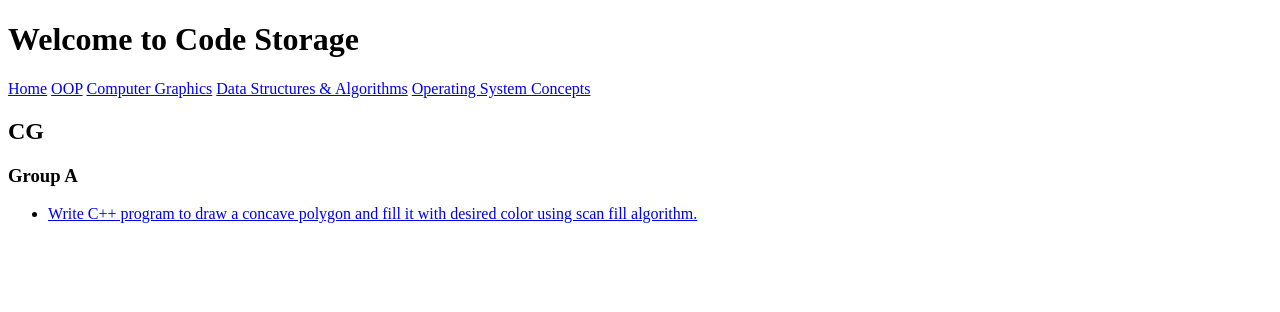
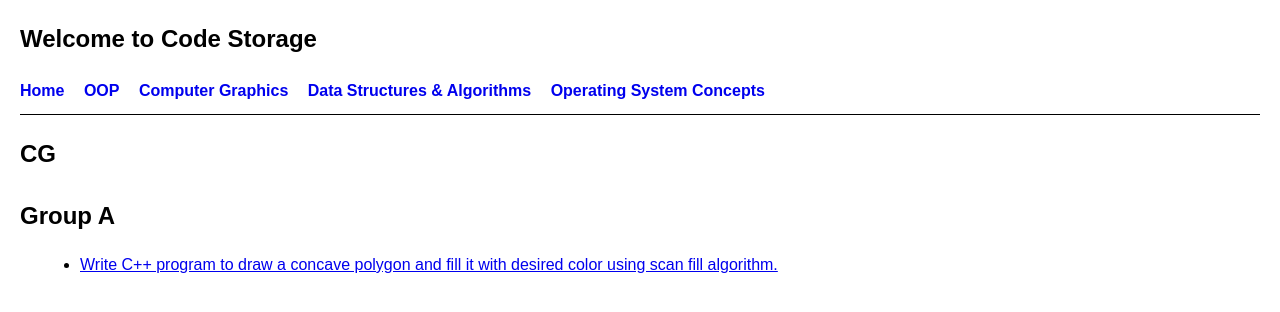
Before and after one commit to AlbatrossC/sppu-codes, a Flask app: page /cg in a window 1280 px wide. Shown: the top 312 px of the page. Run offline with Flask 3, Linux system fonts and the light colour scheme.

Commit message:
Added CSS to it

```diff
--- /dev/null
+++ b/static/styles.css
@@ -0,0 +1,67 @@
+body {
+    font-family: Arial, sans-serif;
+    margin: 20px;
+    line-height: 1.6;
+}
+
+h1, h2, h3 {
+    font-size: 1.5em;
+    margin-bottom: 10px;
+}
+
+nav {
+    margin-bottom: 20px;
+    padding: 10px 0;
+    border-bottom: 1px solid black;
+}
+
+nav a {
+    text-decoration: none;
+    margin-right: 15px;
+    font-weight: bold;
+}
+
+nav a:hover {
+    text-decoration: underline;
+}
+
+ul, ol {
+    margin-left: 20px;
+}
+
+li {
+    margin-bottom: 5px;
+}
+
+pre {
+    background-color: #f0f0f0;
+    border: 1px solid #ccc;
+    padding: 10px;
+    overflow: auto;
+    white-space: pre-wrap;
+}
+
+#modal {
+    display: none;
+    position: fixed;
+    top: 50%;
+    left: 50%;
+    transform: translate(-50%, -50%);
+    border: 1px solid black;
+    padding: 10px;
+    background-color: white;
+    width: 80%;
+    max-height: 80%;
+    overflow-y: auto;
+    z-index: 1000;
+}
+
+button {
+    margin: 5px;
+    padding: 5px 10px;
+    cursor: pointer;
+}
+
+button:hover {
+    background-color: #e0e0e0;
+}
--- a/templates/base.html
+++ b/templates/base.html
@@ -4,6 +4,7 @@
     <meta charset="UTF-8">
     <meta name="viewport" content="width=device-width, initial-scale=1.0">
     <title>Code Storage</title>
+    <link rel="stylesheet" href="{{ url_for('static', filename='styles.css') }}">
 </head>
 <body>
     <h1>Welcome to Code Storage</h1>
@@ -17,5 +18,59 @@
     <div>
         {% block content %}{% endblock %}
     </div>
+
+    <!-- Modal Template -->
+    <div id="modal" style="display:none; position:fixed; top:50%; left:50%; transform:translate(-50%, -50%); border:1px solid black; padding:10px; background-color:white; max-height:80%; width:80%; overflow-y:auto;">
+        <h3 id="modalTitle"></h3>
+        <div style="border: 1px solid #ccc; border-radius: 5px; padding: 10px; background-color: #f9f9f9; max-height: 60vh; overflow-y: auto;">
+            <pre id="codeBlock" style="margin: 0;"></pre>
+        </div>
+        <button onclick="copyToClipboard(document.getElementById('codeBlock').innerText)">Copy Code</button>
+        <button onclick="closeModal()">Close</button>
+    </div>
+
+    <script>
+        function showModal(title, answer) {
+            const modal = document.getElementById('modal');
+            const modalTitle = document.getElementById('modalTitle');
+            const codeBlock = document.getElementById('codeBlock');
+
+            if (answer.endsWith(".py") || answer.endsWith(".cpp")) {
+                fetch(`/code/${answer}`)
+                    .then(response => {
+                        if (!response.ok) {
+                            throw new Error("Network response was not ok");
+                        }
+                        return response.text();
+                    })
+                    .then(code => {
+                        modalTitle.innerText = title;
+                        codeBlock.innerText = code;
+                        modal.style.display = 'block';
+                    })
+                    .catch(err => {
+                        modalTitle.innerText = "Error";
+                        codeBlock.innerText = "Could not load code.";
+                        modal.style.display = 'block';
+                    });
+            } else {
+                modalTitle.innerText = title;
+                codeBlock.innerText = answer;
+                modal.style.display = 'block';
+            }
+        }
+
+        function closeModal() {
+            document.getElementById('modal').style.display = 'none';
+        }
+
+        function copyToClipboard(text) {
+            navigator.clipboard.writeText(text).then(() => {
+                alert("Code copied to clipboard!");
+            }).catch(() => {
+                alert("Failed to copy code.");
+            });
+        }
+    </script>
 </body>
 </html>
--- a/templates/index.html
+++ b/templates/index.html
@@ -22,7 +22,4 @@
         </pre>
     </li>
 </ol>
-
-
-
 {% endblock %}
```
Also changed, not shown: templates/oop.html (deleted, +0 -37 lines), templates/subject.html (+1 -47 lines).
